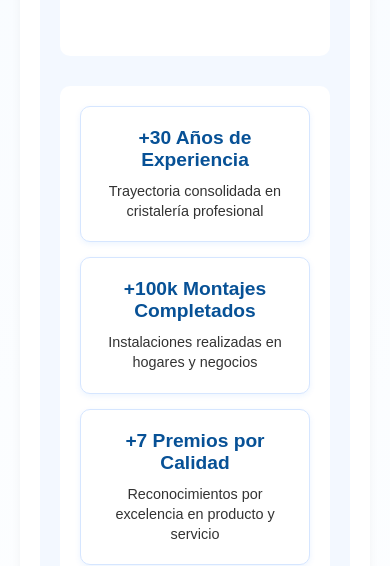
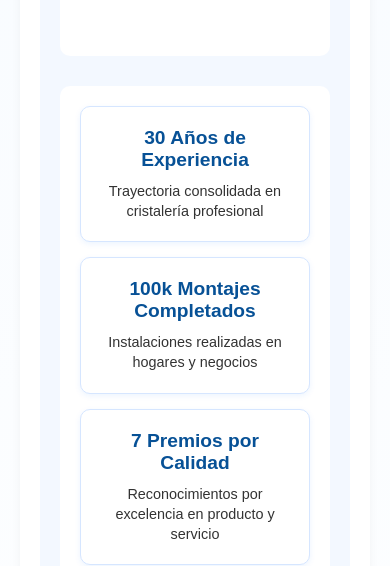
Before and after one commit to serafinweb/cristaleria-zamorano, a React (Vite) app: page /camas in a window 390 px wide. Shown: the part 2940-3506 px from the top of the page. Built offline with nearby package versions, Linux system fonts and the light colour scheme.

Commit message:
Actualizo Camas: métricas corregidas y estructura final

```diff
--- a/src/pages/Camas.css
+++ b/src/pages/Camas.css
@@ -256,7 +256,7 @@
   font-weight: bold;
 }
 
-/* MÉTRICAS — FIX APLICADO */
+/* MÉTRICAS — APILADAS */
 .metricas-grid {
   display: flex;
   flex-direction: column;
@@ -328,10 +328,6 @@
     grid-template-columns: 1fr;
   }
 
-  .metricas-grid {
-    grid-template-columns: 1fr;
-  }
-
   .hero-camas {
     height: 300px;
   }
--- a/src/pages/Camas.jsx
+++ b/src/pages/Camas.jsx
@@ -19,7 +19,6 @@ export default function Camas() {
             <a href="tel:+34955631356" className="btn hero-btn fade-in-btn">
               ¡Llama ahora!
             </a>
-
             <a
               href="https://wa.me/34659521144"
               target="_blank"
@@ -57,7 +56,6 @@ export default function Camas() {
         <div className="cta-imagen-grid">
           <div className="cta-imagen-texto">
             <p>Estamos disponibles para atenderte ahora mismo.</p>
-
             <p>
               Somos especialistas en cristales a medida, ofreciendo soluciones de vidrio
               que combinan diseño, seguridad y funcionalidad. Transformamos tu hogar o
@@ -66,7 +64,6 @@ export default function Camas() {
 
             <div className="cta-botones">
               <a href="tel:+34955631356" className="btn">Llamar ahora</a>
-
               <a
                 href="https://wa.me/34659521144"
                 target="_blank"
@@ -86,7 +83,6 @@ export default function Camas() {
 
       {/* BLOQUE AZUL — BENEFICIOS + MÉTRICAS */}
       <div className="seccion-azul">
-
         <section className="grid-final">
 
           {/* BENEFICIOS (IZQUIERDA) */}
@@ -104,25 +100,24 @@ export default function Camas() {
           <div className="bloque-barrio">
             <div className="metricas-grid">
               <div className="metrica">
-                <h3>+30 Años de Experiencia</h3>
+                <h3>30 Años de Experiencia</h3>
                 <p>Trayectoria consolidada en cristalería profesional</p>
               </div>
               <div className="metrica">
-                <h3>+100k Montajes Completados</h3>
+                <h3>100k Montajes Completados</h3>
                 <p>Instalaciones realizadas en hogares y negocios</p>
               </div>
               <div className="metrica">
-                <h3>+7 Premios por Calidad</h3>
+                <h3>7 Premios por Calidad</h3>
                 <p>Reconocimientos por excelencia en producto y servicio</p>
               </div>
             </div>
           </div>
 
         </section>
-
       </div>
 
-      {/* CONTACTO FINAL — IGUAL QUE INICIO */}
+      {/* CONTACTO FINAL */}
       <section className="cierre-contacto">
 
         {/* ESCRITORIO */}
```
